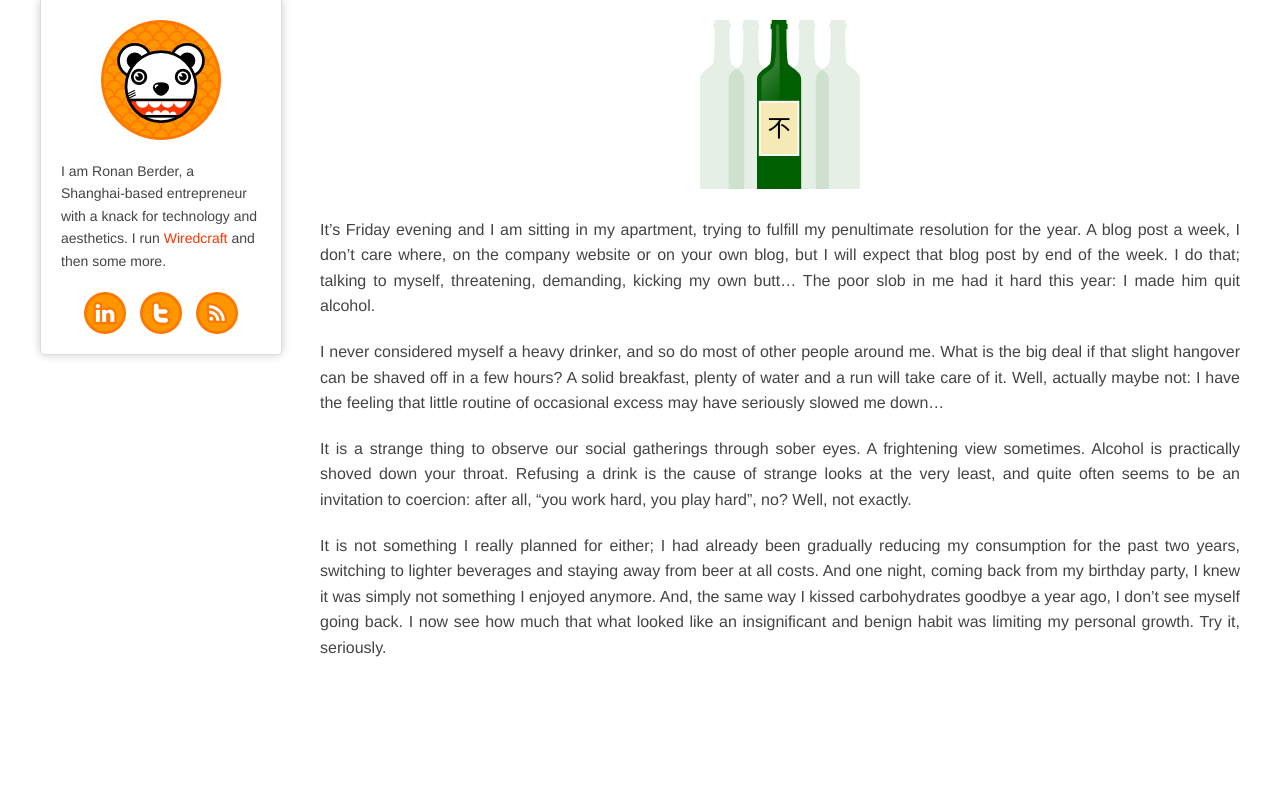
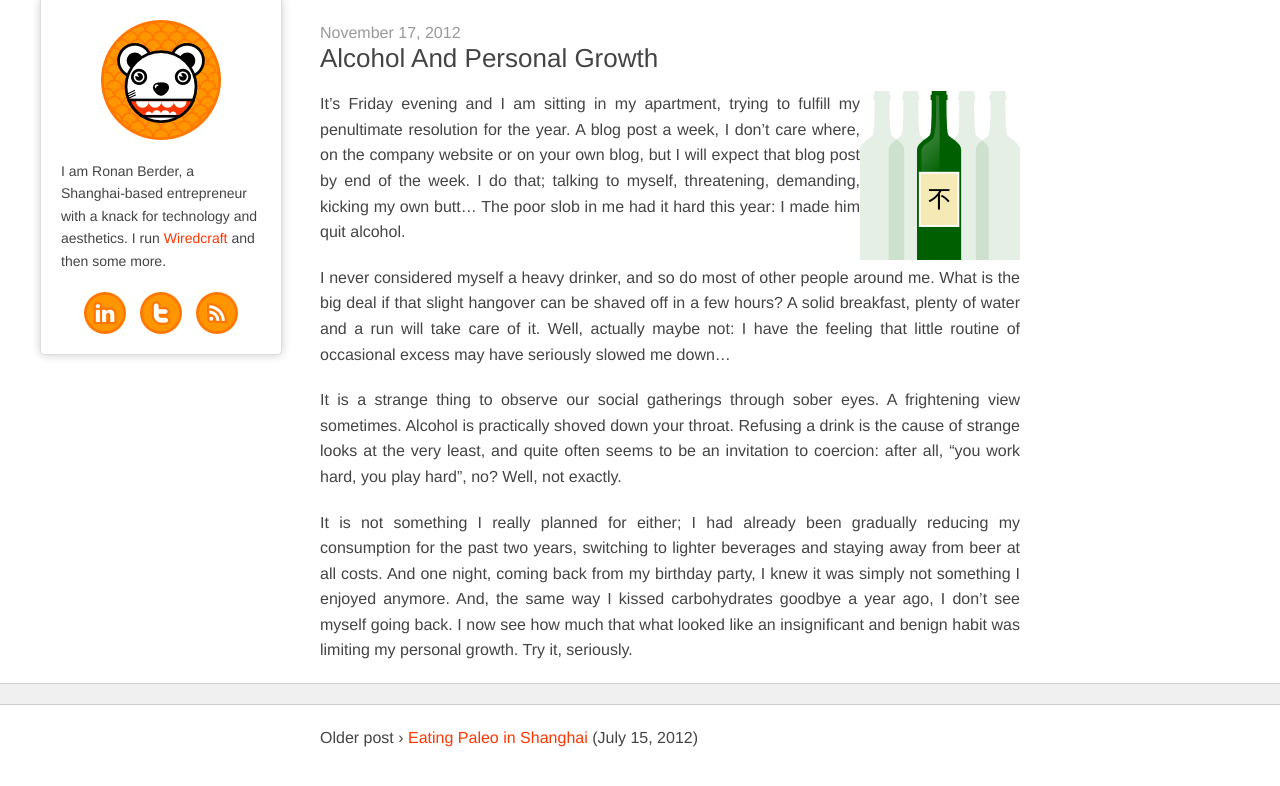
Before and after one commit to hunvreus/hunvreus.github.io, a Jekyll site: the page built from _posts/2012-11-17-alcohol-personal-growth.md, in a window 1280 px wide. Shown: the top 786 px of the page. Built offline with Jekyll 4.4.1, drawn with Linux system fonts in a browser that asks for light colours; nearby versions of some CDN libraries; some web fonts are replaced; comment, search, counter and statistics services are not loaded.

Commit message:
Updated _posts/2012-11-17-alcohol-personal-growth.md

```diff
--- a/_posts/2012-11-17-alcohol-personal-growth.md
+++ b/_posts/2012-11-17-alcohol-personal-growth.md
@@ -1,13 +1,11 @@
 ---
 title: Alcohol And Personal Growth
-layout: default
+layout: post
 published: true
 comments: true
 ---
 
-<p align="center"><img src="http://teddy.fr/files/bottles.png" alt="Bottles" /></p>
-
-It's Friday evening and I am sitting in my apartment, trying to fulfill my penultimate resolution for the year. A blog post a week, I don't care where, on the company website or on your own blog, but I will expect that blog post by end of the week. I do that; talking to myself, threatening, demanding, kicking my own butt... The poor slob in me had it hard this year: I made him quit alcohol.
+<img src="http://teddy.fr/files/bottles.png" alt="Bottles" align="right" />It's Friday evening and I am sitting in my apartment, trying to fulfill my penultimate resolution for the year. A blog post a week, I don't care where, on the company website or on your own blog, but I will expect that blog post by end of the week. I do that; talking to myself, threatening, demanding, kicking my own butt... The poor slob in me had it hard this year: I made him quit alcohol.
 
 I never considered myself a heavy drinker, and so do most of other people around me. What is the big deal if that slight hangover can be shaved off in a few hours? A solid breakfast, plenty of water and a run will take care of it. Well, actually maybe not: I have the feeling that little routine of occasional excess may have seriously slowed me down...
 
```
